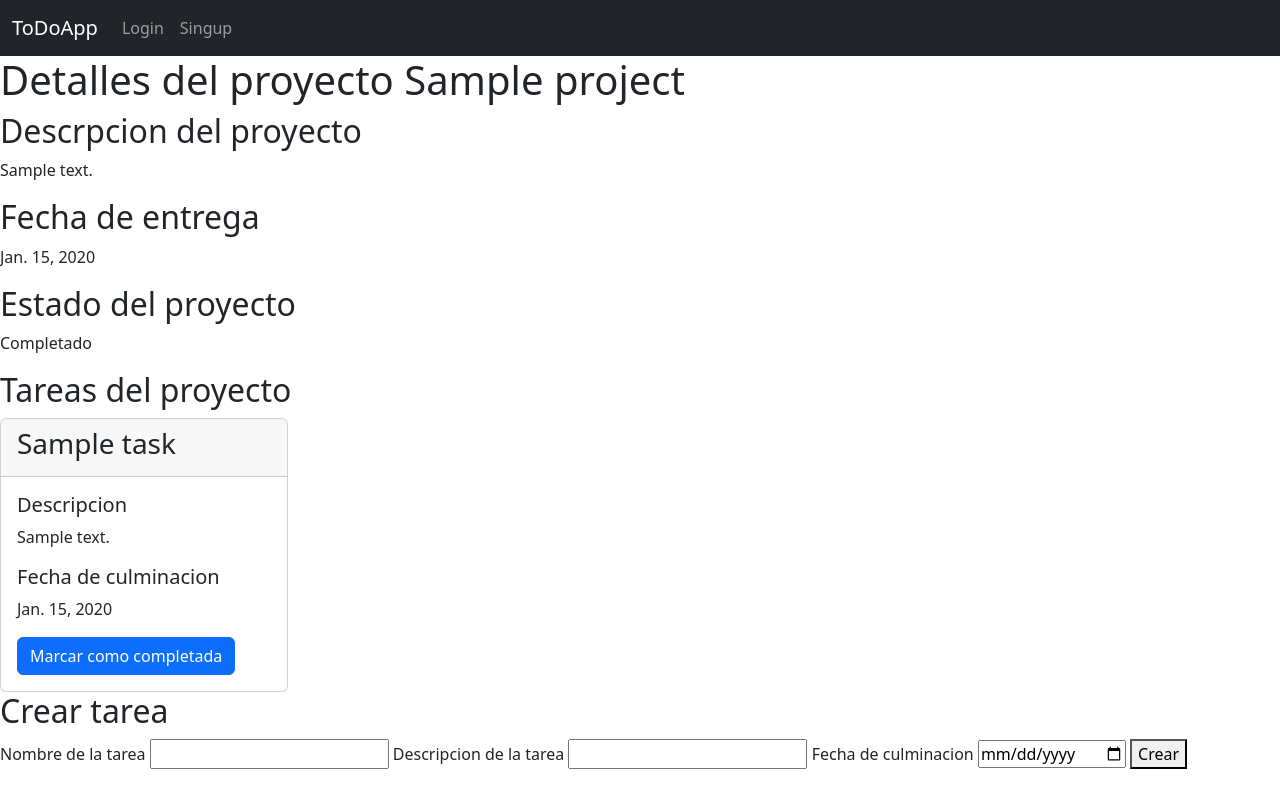
After one commit to RagNavor/Task_App_Django, a Django app: page /detail_project/1 in a window 1280 px wide. The commit adds this page. Run offline with Django 4.2, Linux system fonts and the light colour scheme; tables that the repository leaves empty hold one stand-in row (values such as "Sample post").

Commit message:
Se crean los templates de detalle de proyectos, proyectos, se crean los layout para la creacion iterativa de tarjetas con el contenido de los proyectos, se crean las view CRUD para los modelos de Project y Task

```diff
--- a/task_app/settings.py
+++ b/task_app/settings.py
@@ -25,7 +25,7 @@ SECRET_KEY = 'django-insecure-82862+thac!h61)p*ynb8-)d*q0^y@y3-@mlm1=!y(#lbeuo%+
 # SECURITY WARNING: don't run with debug turned on in production!
 DEBUG = True
 
-ALLOWED_HOSTS = []
+ALLOWED_HOSTS = ["*"]
 
 
 # Application definition
--- a/to_do/Templates/Layouts/base.html
+++ b/to_do/Templates/Layouts/base.html
@@ -4,30 +4,51 @@
     <meta charset="UTF-8">
     <meta name="viewport" content="width=device-width, initial-scale=1.0">
     <title>To Do App</title>
+    <link href="https://cdn.jsdelivr.net/npm/bootstrap@5.2.3/dist/css/bootstrap.min.css" rel="stylesheet" integrity="sha384-rbsA2VBKQhggwzxH7pPCaAqO46MgnOM80zW1RWuH61DGLwZJEdK2Kadq2F9CUG65" crossorigin="anonymous">
 </head>
 <body>
-
-    <nav>
-        {% if user.is_authenticated %}
-        <a href= {% url 'home' %}>ToDoApp</a>
-        <a href="">Proyectos</a>
-        <a href={% url 'logout' %}>Logout</a>
-        {% else %}
-        <a href= "/">ToDoApp</a>
-        <a href={% url 'sigin' %}>Login</a>
-        <a href={% url 'singup' %}>Singup</a>
-        {% endif %}
+    <nav class="navbar navbar-expand-lg navbar-dark bg-dark">
+        <div class="container-fluid">
+          <a class="navbar-brand" href={% url 'home' %}>ToDoApp</a>
+          <button class="navbar-toggler" type="button" data-bs-toggle="collapse" data-bs-target="#navbarNavAltMarkup" aria-controls="navbarNavAltMarkup" aria-expanded="false" aria-label="Toggle navigation">
+            <span class="navbar-toggler-icon"></span>
+          </button>
+          <div class="collapse navbar-collapse" id="navbarNavAltMarkup">
+            <div class="navbar-nav">
+            {% if user.is_authenticated %}
+              <a class="nav-link active" aria-current="page" href={% url 'home' %}>Home</a>
+              <a class="nav-link" href={% url 'project' %}>Proyectos</a>
+              <a class="nav-link" href={% url 'logout' %}>Logout</a>
+              <aside>
+                {{user}}
+                </aside>
+            {% else %}
+              <a class="nav-link " href={% url 'sigin' %}>Login</a>
+              <a class="nav-link "  href={% url 'singup' %}>Singup</a>
+            {% endif %}
+            </div>
+          </div>
+        </div>
+      </nav>
 
 
-    </nav>
-    {% if user.is_authenticated %}
-    <aside>
-    {{user}}
-    </aside>
-    {% endif %}
+
 
     {% block content %}
 
     {% endblock  %}
+   <!--
+     {% block card_resume_project %}
+
+    {% include 'Layouts/card_resume_project.html' %}
+
+    {% endblock card_resume_project %}
+   -->
+
+
+
+
+    <script src="https://cdn.jsdelivr.net/npm/bootstrap@5.2.3/dist/js/bootstrap.bundle.min.js" integrity="sha384-kenU1KFdBIe4zVF0s0G1M5b4hcpxyD9F7jL+jjXkk+Q2h455rYXK/7HAuoJl+0I4" crossorigin="anonymous"></script>
+  </body>
 </body>
 </html>
--- /dev/null
+++ b/to_do/Templates/Layouts/card_resume_project.html
@@ -0,0 +1,28 @@
+
+{% block card_resume_project %}
+
+
+{% if projects_tasks < 1 %}
+<p>Aun no haz creado ningun proyecto<p>
+<a href={% url 'project' %}>Crea tu primer projecto haciendo click aqui</a>
+{% else %}
+
+{% for project_tasks in projects_tasks %}
+    <div class="card w-50" >
+        <div class="card-header">
+            <h2>{{project_tasks.0}}</h2>
+          </div>
+        <div class="card-body">
+            <h4 class="card-subtitle ">Descripcion</h4>
+            <p class="card-text">{{project_tasks.0.description}}</p>
+            <h4>Fecha de entrega</h4>
+            <p>{{project_tasks.0.dead_line}}</p>
+            <h4>Tareas completadas</h4>
+            <p>{{project_tasks.2|length}}/{{project_tasks.1|length}}</p>
+            <a href={% url 'detail_project' id=project_tasks.0.pk %} class="btn btn-primary">Ver detalles</a>
+        </div>
+  </div>
+
+{% endfor %}
+{% endif %}
+{% endblock  %}
--- /dev/null
+++ b/to_do/Templates/Layouts/card_task.html
@@ -0,0 +1,24 @@
+{% block card_task %}
+
+{% if tasks < 1 %}
+    <p>Aun no existen tareas asigandas al proyecto</p>
+{% else %}
+{% for task in tasks %}
+
+<div class="card" style="width: 18rem;">
+    <div class="card-header">
+        <h3>{{task}}</h3>
+      </div>
+    <div class="card-body">
+      <h5 class="card-title">Descripcion</h5>
+      <p class="card-text">{{task.description}}</p>
+      <h5 class="card-title">Fecha de culminacion</h5>
+      <p class="card-text">{{task.dead_line}}</p>
+      <a href="" class="btn btn-primary">Marcar como completada </a>
+    </div>
+  </div>
+
+{% endfor %}
+{% endif %}
+
+{% endblock  %}
--- /dev/null
+++ b/to_do/Templates/project_detail.html
@@ -0,0 +1,48 @@
+{% extends 'Layouts/base.html' %}
+
+
+
+{% block content %}
+
+    <h1>Detalles del proyecto {{project}}</h1>
+
+    <h2>Descrpcion del proyecto</h2>
+    <p>{{project.description}}</p>
+
+    <h2>Fecha de entrega</h2>
+    <p>{{project.dead_line}}</p>
+
+    <h2>Estado del proyecto</h2>
+    <p>{{project.estado}}</p>
+
+
+<div>
+    <h2>Tareas del proyecto</h2>
+
+{% include 'Layouts/card_task.html' %}
+
+    <form action={% url 'create_task' id=project.id %} method="post">
+        {% csrf_token %}
+        <h2>Crear tarea</h2>
+        <label for="Nombre">Nombre de la tarea</label>
+        <input type="text" name="Nombre">
+
+        <label for="descripcion">Descripcion de la tarea</label>
+        <input type="text" name = 'descripcion'>
+
+        <label for="Fecha_de_culminacion"> Fecha de culminacion</label>
+        <input type="date" name = 'Fecha_de_culminacion' min={{dead_line_min}}>
+
+        <button>Crear</button>
+
+    </form>
+
+
+</div>
+
+
+
+
+
+
+{% endblock %}
--- a/to_do/Templates/singup.html
+++ b/to_do/Templates/singup.html
@@ -1,9 +1,10 @@
 {% extends 'Layouts/base.html' %}
 
     {% block content %}
-    <form action={% url 'singup' %} method="POST">
+    <form action='' method="POST">
+        #{% url 'singup' %}
         {% csrf_token %}
-
+        {{error}}
         <div>
             <label for="Nombre">Nombre</label>
             <input type="text" name="Nombre">
--- a/to_do/urls.py
+++ b/to_do/urls.py
@@ -6,5 +6,14 @@ urlpatterns = [
     path('singup/',views.singup, name= 'singup'),
     path('sigin/',views.sigin, name= 'sigin'),
     path("home/", views.home , name="home"),
-    path("logout/",views.close_sesion, name= 'logout')
+    path("logout/",views.close_sesion, name= 'logout'),
+    #CRUD Project
+    path("projects/", views.project, name= 'project'),
+    path("create_projects/", views.create_project, name= 'create_project'),
+    path("update_projects/{id}", views.update_project, name= 'update_project'),
+    path("delete_projects/<int:id>", views.delete_project, name= 'delete_project'),
+    path("detail_project/<int:id>", views.detail_project, name= 'detail_project'),
+
+    #CRUD Task
+    path("create_task/<int:id>", views.create_task, name= 'create_task')
 ]
--- a/to_do/views.py
+++ b/to_do/views.py
@@ -2,8 +2,13 @@ from django.shortcuts import render, HttpResponse, redirect
 from django.contrib.auth.models import User
 from django.contrib.auth.forms import UserCreationForm
 from django.contrib.auth import login, logout, authenticate
+from .models import Project, Task
+from datetime import datetime
+
 # Create your views here.
 
+
+#GET
 def singup(request):
     try:
         ''' If request method is GET return a page with form to signup  '''
@@ -26,12 +31,18 @@ def singup(request):
             if request.POST['password1'] == request.POST['password2']:
                 user = User.objects.create_user(username = request.POST['Correo'], first_name = request.POST['Nombre'] ,last_name = request.POST['Apellido'] ,email = request.POST['Correo'],password= request.POST['password1'] )
                 user.save()
+
+
                 login(request, user)
+                return redirect('home')
+            else:
 
-            return redirect('/home')
+                return render(request,'singup.html',{
+                'error': 'Las contraseñas no coinciden, por favor verifique'
+            })
     except Exception as ec:
         print(ec)
-        return redirect('')
+        return redirect('/')
 
 def sigin(request):
     try:
@@ -49,9 +60,10 @@ def sigin(request):
             if user != None:
                 print(user)
                 login(request, user)
-                return render(request, 'home.html',{
+                return redirect('home')
+            '''{
                     'user_name': user.get_username()
-                    })
+                    })'''
         return render(request, 'sigin.html',{
             'error': 'Usuario o contraseña invalidos'
         })
@@ -63,8 +75,120 @@ def landing(request):
     return render(request, 'index.html')
 
 def home(request):
-    return render(request,'home.html' )
+    projects_tasks = []
+    task_completed = []
+    print(request.user.first_name)
+    projects = Project.objects.filter(created_by_user_id= request.user)
+    for project in projects:
+        projects_tasks.append((project,Task.objects.filter(project_id=project), Task.objects.filter(project_id=project, estado='Completado')))
+    print(projects)
+    print(projects_tasks)
+    return render(request, 'home.html',{
+        'projects_tasks':projects_tasks
+    })
 
 def close_sesion(request):
     logout(request)
     return redirect('/')
+
+def project(request):
+    projects_tasks = []
+    task_completed = []
+    projects_in_development= []
+    projects_completed = []
+    projects_discarded =[]
+    print(request.user.first_name)
+    projects = Project.objects.filter(created_by_user_id= request.user)
+
+    for project in projects:
+        projects_tasks.append((project,Task.objects.filter(project_id=project), Task.objects.filter(project_id=project, estado='Completado')))
+    for project_tasks in projects_tasks:
+        print(project_tasks[0].estado)
+        if project_tasks[0].estado == 'En desarrollo' or project_tasks[0].estado == 'En Desarrollo':
+            projects_in_development.append(project_tasks)
+        if project_tasks[0].estado == 'Completado':
+            projects_completed.append(project_tasks)
+        if project_tasks[0].estado == 'Descartado':
+            projects_discarded.append(project_tasks)
+
+    print(projects_in_development)
+    dead_line_min= str(datetime.now())
+    return render(request, 'projects.html',
+                  {'projects_in_development': projects_in_development,
+                  'projects_completed':projects_completed,
+                  'projects_discarded':projects_discarded,
+                   'dead_line_min':dead_line_min,
+                   'projects_tasks':projects_tasks
+                   }
+                  )
+
+def detail_project(request,id):
+    try:
+
+        project = Project.objects.get(pk = id)
+        tasks = Task.objects.filter(project_id=project.pk)
+        dead_line_min= str(datetime.now())
+        return render(request, 'project_detail.html',{
+            'project':project,
+            'id_project':project.pk,
+            'dead_line_min':dead_line_min,
+            'tasks': tasks
+        })
+    except Exception as ec:
+        print(ec)
+
+#POST
+
+
+
+#projects
+
+def create_project(request):
+    try:
+        project = Project.objects.create(
+            name =request.POST['nombre_proyecto'],
+            description = request.POST['descrpcion_proyecto'],
+            dead_line = request.POST['entrega_proyecto'],
+            estado = 'En Desarrollo',
+            created_by_user_id = request.user)
+        project.save()
+        return redirect('project')
+    except KeyError as ke:
+        print(request.POST['entrega_proyecto'])
+        print(ke)
+
+    except Exception as ec:
+        print(ec)
+        print(request.POST['entrega_proyecto'])
+        return redirect('project')
+
+def update_project(request,id):
+    pass
+def delete_project(request,id):
+    project = Project.objects.filter(pk = id).delete()
+    return redirect('project')
+
+
+
+#tasks
+def create_task(request,id):
+    try:
+        project = Project.objects.get(pk = id)
+        print(project)
+        task = Task.objects.create(
+            name = request.POST['Nombre'],
+            description = request.POST['descripcion'],
+            project_id = project,
+            dead_line =request.POST['Fecha_de_culminacion'] )
+        task.save()
+        return redirect(f'/detail_project/{id}')
+    except Exception as ec:
+        print(ec)
+        print(id)
+        print(project)
+        return redirect(f'/detail_project/{id}')
+def update_task(request):
+    pass
+def delete_task(request, id):
+
+    pass
```
Also changed, not shown: to_do/Templates/Layouts/card_resume_project_by_state.html (added, +47 -0 lines), to_do/Templates/home.html (+6 -17 lines), to_do/Templates/projects.html (added, +50 -0 lines), to_do/Templates/teams.html (added, +23 -0 lines), to_do/models.py (+13 -5 lines), to_do/migrations/0002_team_rename_created_by_project_created_by_user_id_and_more.py (added), to_do/migrations/0003_delete_team_user.py (added), to_do/migrations/0004_remove_project_team_id_delete_team.py (added), to_do/migrations/0005_project_estado.py (added), to_do/migrations/0006_remove_task_task_assigned_to_user_id.py (added), to_do/migrations/0007_task_estado.py (added), 1 other file.
